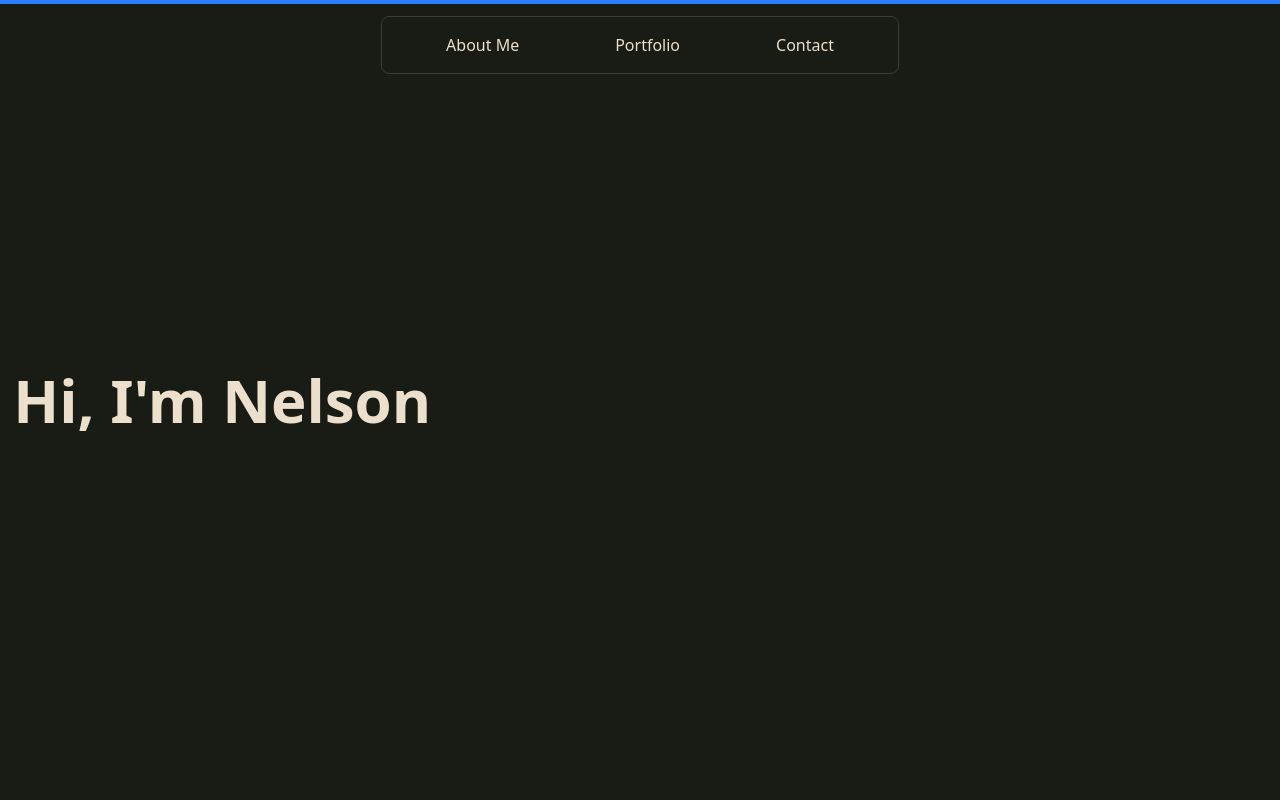
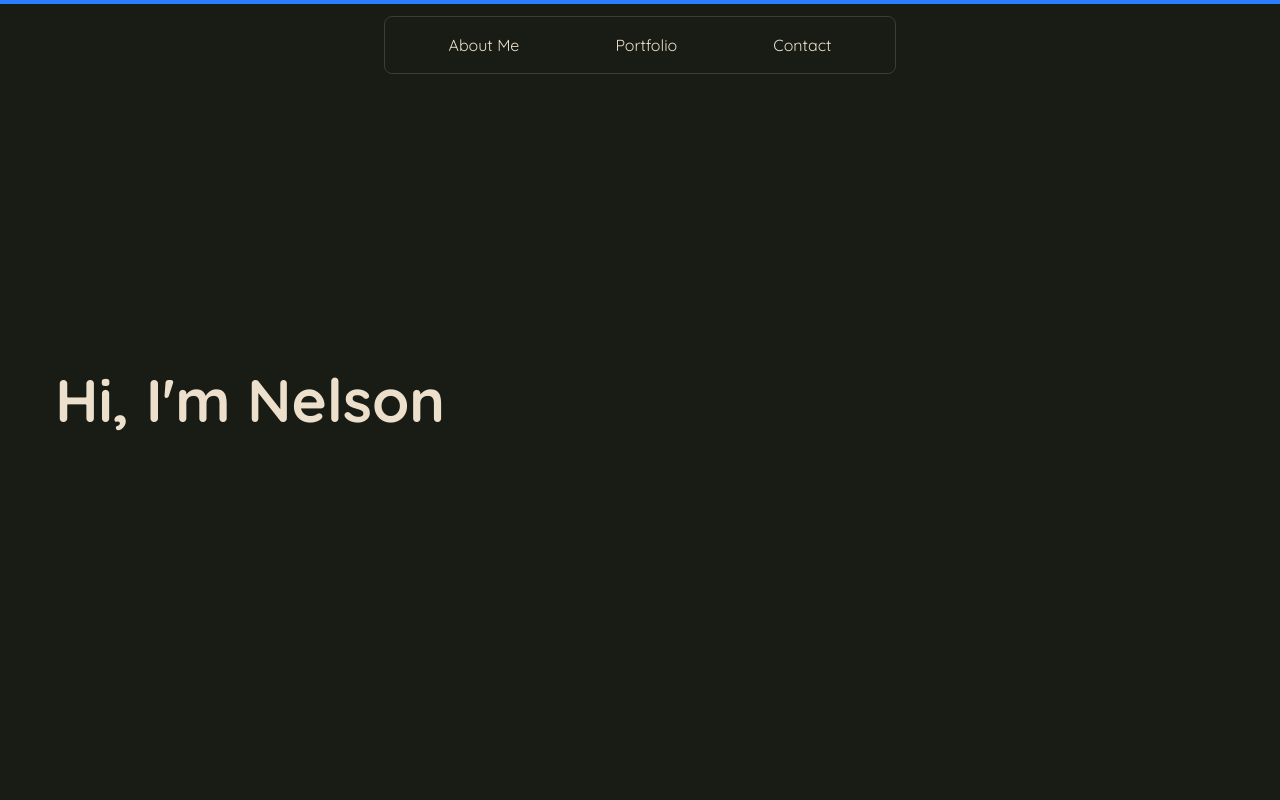
Before and after one commit to nelsonthelad/personal-site, a React (Vite) app: page / in a window 1280 px wide. Shown: the top 800 px of the page. Built offline with nearby package versions, Linux system fonts and the light colour scheme.

Commit message:
Added Custom Font

```diff
--- a/index.html
+++ b/index.html
@@ -5,6 +5,10 @@
     <meta name="viewport" content="width=device-width, initial-scale=1.0">
     <title>Nelson Daniels</title>
     <link rel="stylesheet" href="/src/index.css" />
+
+    <link rel="preconnect" href="https://fonts.googleapis.com">
+    <link rel="preconnect" href="https://fonts.gstatic.com" crossorigin>
+    <link href="https://fonts.googleapis.com/css2?family=Quicksand:wght@300..700&family=Varela+Round&display=swap" rel="stylesheet">
 </head>
 <body>
   <div id="root"></div>
--- a/src/components/Card.jsx
+++ b/src/components/Card.jsx
@@ -3,7 +3,7 @@ import React from 'react';
 const Card = ({ title, paragraph }) => {
   return (
     <div className="bg-transparent">
-      <div className="mx-4 mb-4 opacity-50 rounded-lg border border-gray-700 p-4 hover:border-gray-500 transition duration-300">
+      <div className="mx-4 mb-4 rounded-lg border border-secondary p-4 hover:border-accent transition duration-300">
         <div className="container flex flex-col justify-left">
           {title && <h1 className="text-white text-2xl font-semibold mb-2 mb-6">{title}</h1>}
           <p className="text-white text-lg">{paragraph}</p>
--- a/src/index.css
+++ b/src/index.css
@@ -1,6 +1,8 @@
 @import "tailwindcss";
 
 @theme {
+  --font-primary: "Quicksand", serif;
+
   --color-primary: #181C14;
   --color-secondary: #3C3D37;
   --color-accent: #697565;
@@ -9,12 +11,15 @@
 
 h1 {
   color: var(--color-text);
+  font-family: var(--font-primary);
 }
 
 h2 {
   color: var(--color-text);
+  font-family: var(--font-primary);
 }
 
 p {
   color: var(--color-text);
+  font-family: var(--font-primary);
 }
--- a/tailwind.config.js
+++ /dev/null
@@ -1,18 +0,0 @@
-/** @type {import('tailwindcss').Config} */
-export default {
-  content: [
-    "./index.html",
-    "./src/**/*.{js,ts,jsx,tsx}",
-  ],
-  theme: {
-    extend: {
-      colors: {
-        'primary': '#181C14',
-        'secondary': '#3C3D37',
-        'accent': '#697565',
-        'text': '#ECDFCC',
-      },
-    },
-  },
-  plugins: [],
-}
```
